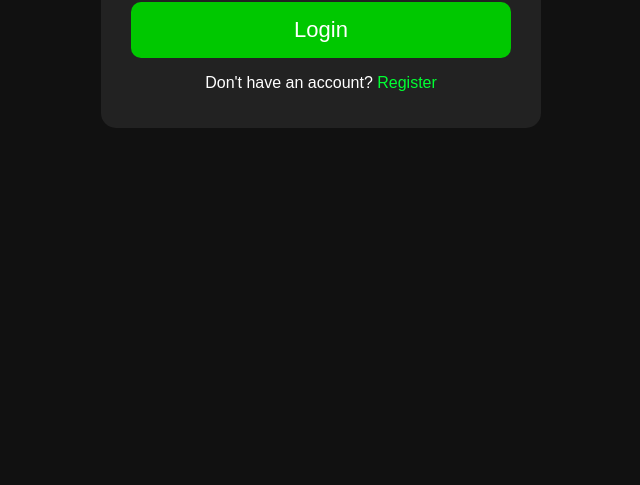
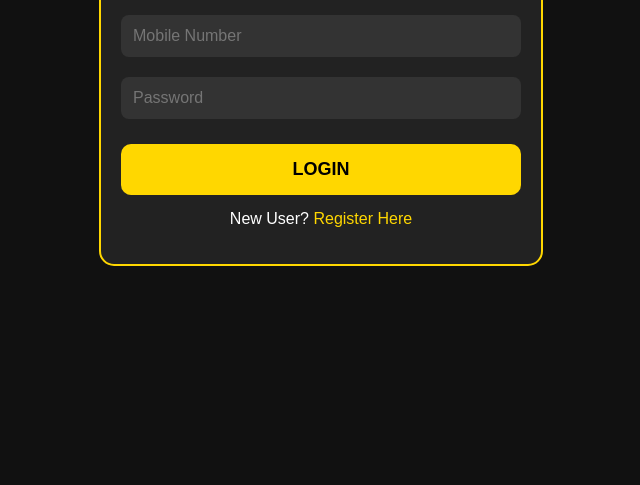
Before and after one commit to karansingh992891-debug/okwin, a plain HTML site: page login.html in a window 1280 px wide. Shown: the part 315-800 px from the top of the page, without its empty margins (319-959 px from the left). Drawn offline with Linux system fonts and the light colour scheme.

Commit message:
Update login page title and styles

```diff
--- a/login.html
+++ b/login.html
@@ -1,102 +1,118 @@
 <!DOCTYPE html>
-<html>
+<html lang="en">
 <head>
 <meta charset="UTF-8">
 <meta name="viewport" content="width=device-width, initial-scale=1.0">
-<title>Login - OKWIN</title>
+<title>TASAN WIN - Login</title>
 
 <style>
 body{
 margin:0;
-padding:0;
 background:#111;
 font-family:Arial,sans-serif;
 color:white;
+display:flex;
+justify-content:center;
+align-items:center;
+height:100vh;
 }
 
 .box{
 width:90%;
 max-width:400px;
-margin:60px auto;
 background:#222;
 padding:20px;
 border-radius:15px;
-text-align:center;
+border:2px solid gold;
 }
 
 h1{
-color:#00ff33;
+text-align:center;
+color:gold;
+margin-bottom:20px;
 }
 
 input{
-width:90%;
+width:100%;
+padding:12px;
+margin:10px 0;
+border:none;
+border-radius:8px;
+background:#333;
+color:white;
+font-size:16px;
+box-sizing:border-box;
+}
+
+button{
+width:100%;
 padding:15px;
-margin:10px 0;
+margin-top:15px;
+background:gold;
+color:black;
 border:none;
 border-radius:10px;
 font-size:18px;
-}
-
-button{
-width:95%;
-padding:15px;
-margin-top:15px;
-background:#00c800;
-color:white;
-font-size:22px;
-border:none;
-border-radius:10px;
+font-weight:bold;
+cursor:pointer;
 }
 
 a{
-color:#00ff33;
+color:gold;
 text-decoration:none;
 }
 </style>
 
 </head>
-
 <body>
 
 <div class="box">
 
-<h1>OKWIN Login</h1>
+<h1>👑 TASAN WIN Login</h1>
 
-<input type="tel" id="mobile" placeholder="Mobile Number">
+<input type="text" id="mobile" placeholder="Mobile Number">
 
 <input type="password" id="password" placeholder="Password">
 
-<button onclick="login()">Login</button>
+<button onclick="loginUser()">LOGIN</button>
 
-<p>
-Don't have an account?
-<a href="register.html">Register</a>
+<p style="text-align:center;margin-top:15px;">
+New User?
+<a href="register.html">Register Here</a>
 </p>
 
 </div>
 
 <script>
-function login(){
+
+function loginUser(){
 
 let mobile=document.getElementById("mobile").value.trim();
 let password=document.getElementById("password").value.trim();
 
-let savedMobile=localStorage.getItem("mobile");
-let savedPassword=localStorage.getItem("password");
+let user=JSON.parse(localStorage.getItem("user"));
 
-if(mobile=="" || password==""){
-alert("Please enter Mobile Number and Password");
+if(!user){
+alert("Please Register First");
 return;
 }
 
-if(mobile===savedMobile && password===savedPassword){
-alert("Login Successful");
+if(user.mobile===mobile && user.password===password){
+
+localStorage.setItem("isLoggedIn","true");
+
+alert("✅ Login Successful");
+
 window.location.href="index.html";
+
 }else{
-alert("Wrong Mobile Number or Password");
+
+alert("❌ Wrong Mobile Number or Password");
+
 }
 
 }
+
 </script>
 
 </body>
```
